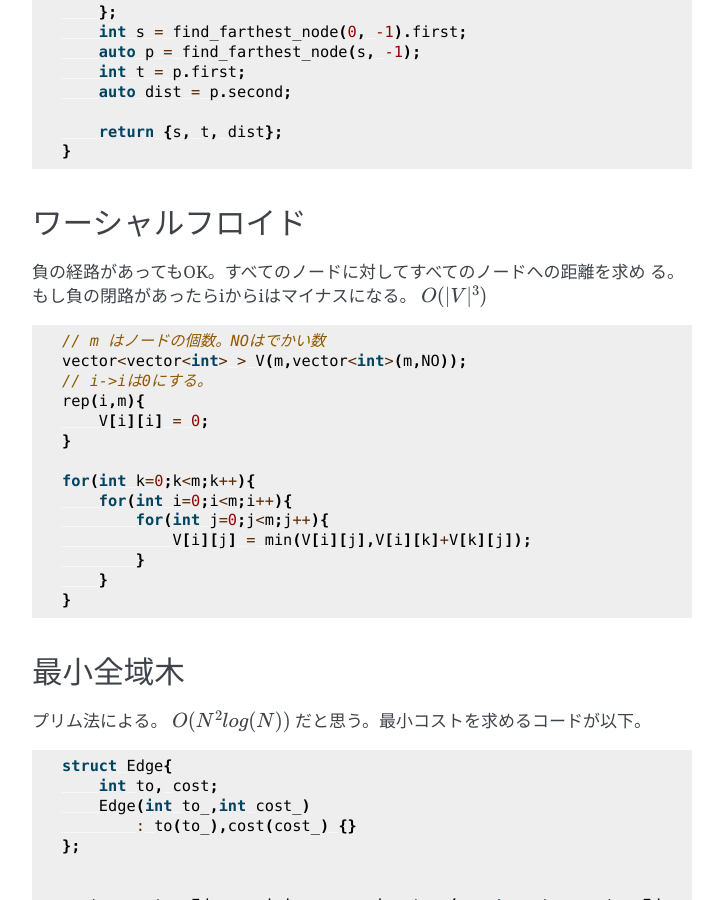
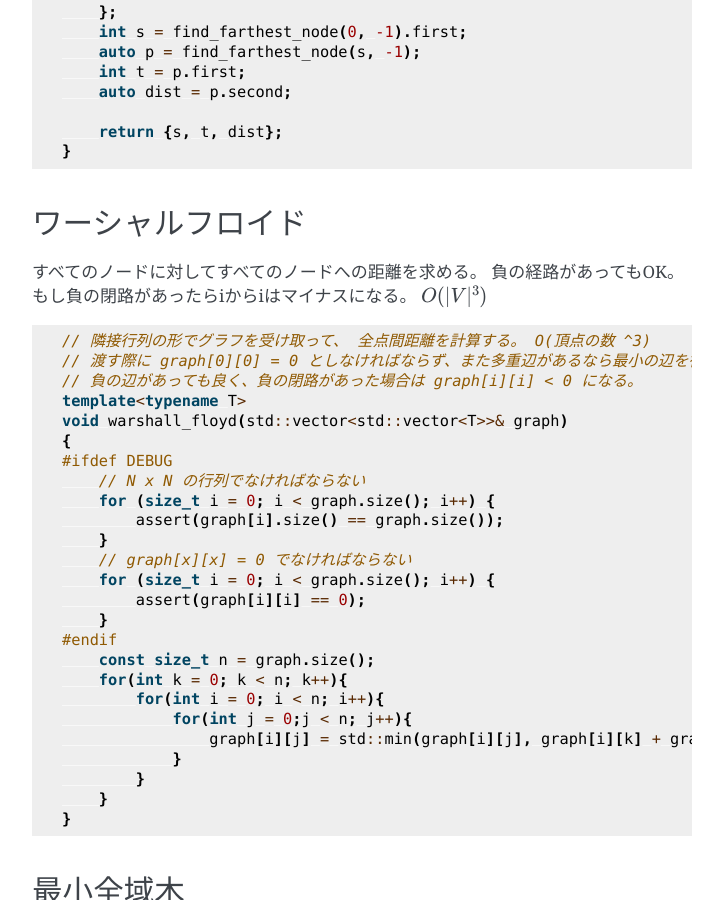
Before and after one commit to tomoki/AlgoLib, a Sphinx documentation site: the page built from source/graph.rst, in a window 1280 px wide and 900 px high, scrolled down 3733 px. Shown: the whole window, without its empty margins (388-1111 px from the left). Built offline with Sphinx 7.4.7, drawn with Linux system fonts in a browser that asks for light colours.

Commit message:
ワーシャルフロイド整理

```diff
--- a/source/graph.rst
+++ b/source/graph.rst
@@ -203,22 +203,33 @@
 ワーシャルフロイド
 ****************************************
 
-負の経路があってもOK。すべてのノードに対してすべてのノードへの距離を求め
-る。もし負の閉路があったらiからiはマイナスになる。 :math:`O(|V|^{3})`
+すべてのノードに対してすべてのノードへの距離を求める。
+負の経路があってもOK。もし負の閉路があったらiからiはマイナスになる。 :math:`O(|V|^{3})`
 
 .. code-block:: cpp
 
-    // m はノードの個数。NOはでかい数
-    vector<vector<int> > V(m,vector<int>(m,NO));
-    // i->iは0にする。
-    rep(i,m){
-        V[i][i] = 0;
-    }
-
-    for(int k=0;k<m;k++){
-        for(int i=0;i<m;i++){
-            for(int j=0;j<m;j++){
-                V[i][j] = min(V[i][j],V[i][k]+V[k][j]);
+    // 隣接行列の形でグラフを受け取って、 全点間距離を計算する。 O(頂点の数 ^3)
+    // 渡す際に graph[0][0] = 0 としなければならず、また多重辺があるなら最小の辺を行列の値としておく。
+    // 負の辺があっても良く、負の閉路があった場合は graph[i][i] < 0 になる。
+    template<typename T>
+    void warshall_floyd(std::vector<std::vector<T>>& graph)
+    {
+    #ifdef DEBUG
+        // N x N の行列でなければならない
+        for (size_t i = 0; i < graph.size(); i++) {
+            assert(graph[i].size() == graph.size());
+        }
+        // graph[x][x] = 0 でなければならない
+        for (size_t i = 0; i < graph.size(); i++) {
+            assert(graph[i][i] == 0);
+        }
+    #endif
+        const size_t n = graph.size();
+        for(int k = 0; k < n; k++){
+            for(int i = 0; i < n; i++){
+                for(int j = 0;j < n; j++){
+                    graph[i][j] = std::min(graph[i][j], graph[i][k] + graph[k][j]);
+                }
             }
         }
     }
```
